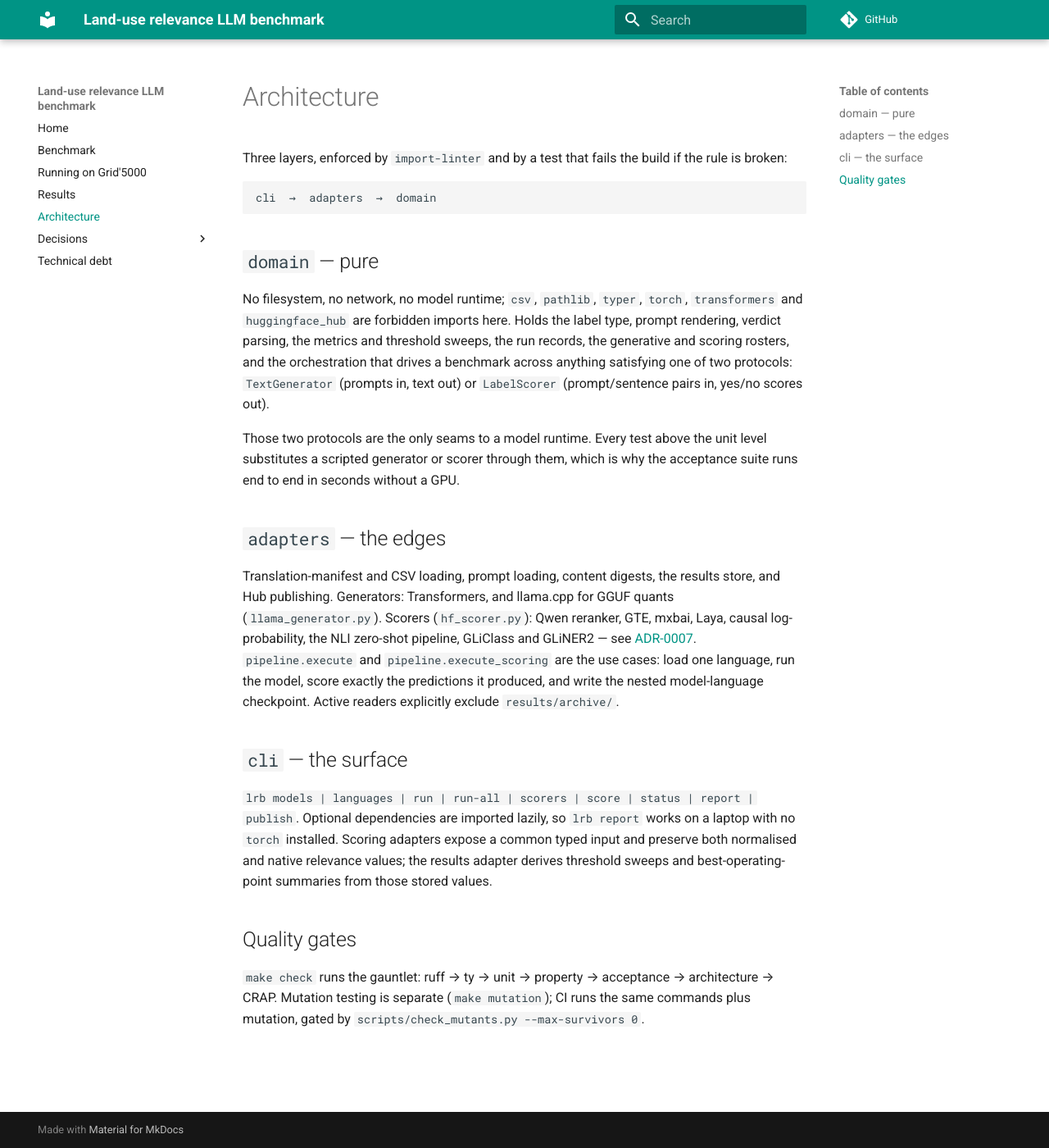
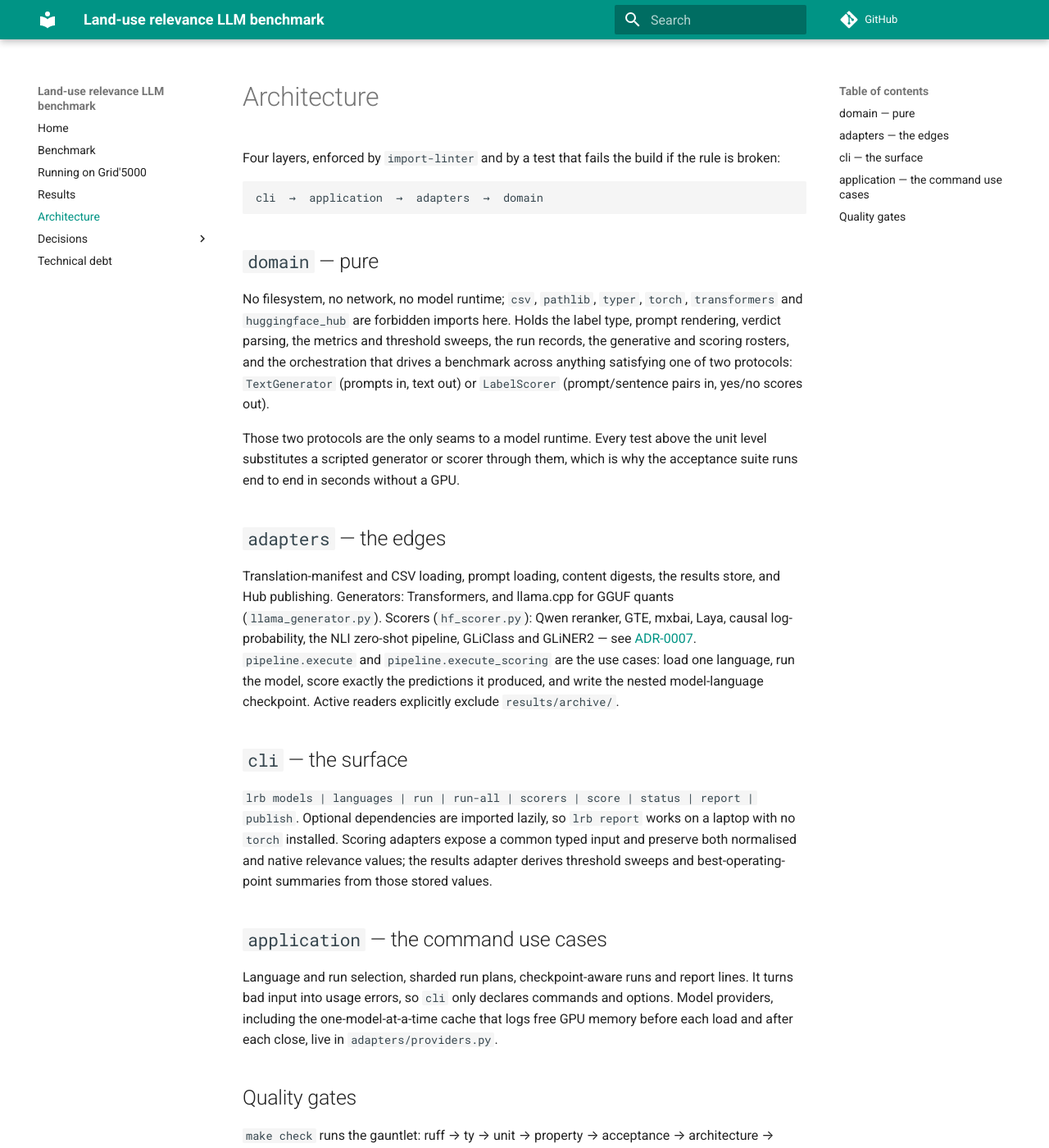
Before and after one commit to NoeFlandre/benchmark-llms-landuse-relevance, an MkDocs documentation site: the page built from docs/architecture.md, in a window 1280 px wide and 1400 px high. Shown: the whole window at 82% size. Built offline with MkDocs 1.6.1 and Material for MkDocs 9.7.7, drawn with Linux system fonts in a browser that asks for light colours; comment, search, counter and statistics services are not loaded.

Commit message:
docs: describe the application layer
Co-Authored-By: Claude Opus 5.5 <noreply@anthropic.com>

````diff
--- a/docs/architecture.md
+++ b/docs/architecture.md
@@ -1,10 +1,10 @@
 # Architecture
 
-Three layers, enforced by `import-linter` and by a test that fails the build if the
+Four layers, enforced by `import-linter` and by a test that fails the build if the
 rule is broken:
 
 ```
-cli  →  adapters  →  domain
+cli  →  application  →  adapters  →  domain
 ```
 
 ## `domain` — pure
@@ -39,6 +39,13 @@ Optional dependencies are imported lazily, so `lrb report` works on a laptop wit
 normalised and native relevance values; the results adapter derives threshold sweeps
 and best-operating-point summaries from those stored values.
 
+## `application` — the command use cases
+
+Language and run selection, sharded run plans, checkpoint-aware runs and report
+lines. It turns bad input into usage errors, so `cli` only declares commands and
+options. Model providers, including the one-model-at-a-time cache that logs free GPU
+memory before each load and after each close, live in `adapters/providers.py`.
+
 ## Quality gates
 
 `make check` runs the gauntlet: ruff → ty → unit → property → acceptance →
````
